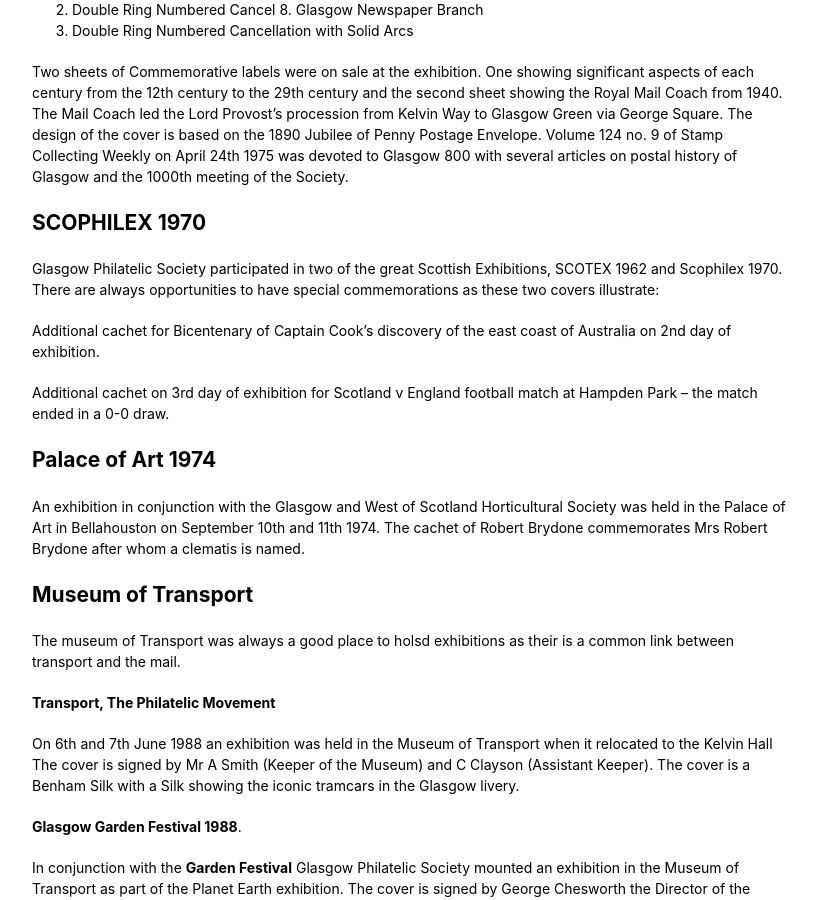
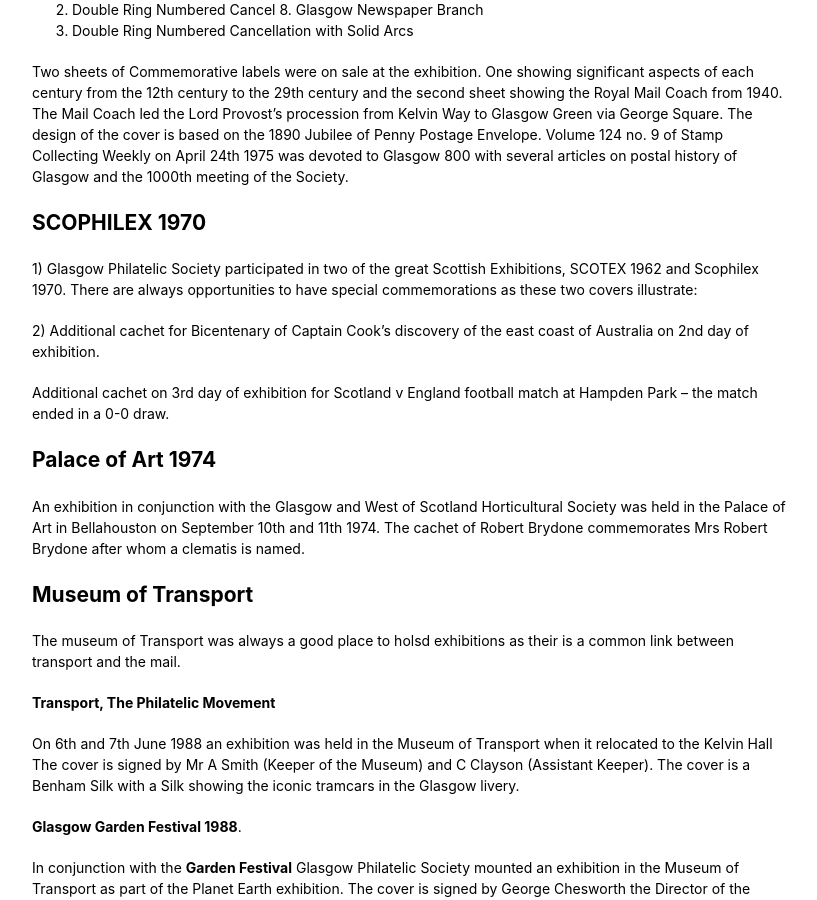
Before and after one commit to astalker/caledonian-stamps, a Jekyll site: the page built from history-glasgow.md, in a window 1280 px wide and 900 px high, scrolled down 1785 px. Shown: the whole window, without its empty margins (338-1155 px from the left). Built offline with Jekyll 4.4.1, drawn with Linux system fonts in a browser that asks for light colours; our own code applies the rules of GitHub Pages for plain Markdown files.

Commit message:
Fix formatting and numbering in history-glasgow.md

```diff
--- a/history-glasgow.md
+++ b/history-glasgow.md
@@ -59,9 +59,9 @@ Volume 124 no. 9 of Stamp Collecting Weekly on April 24th 1975 was devoted to Gl
 
 ## SCOPHILEX 1970
 
-Glasgow Philatelic Society participated in two of the great Scottish Exhibitions, SCOTEX 1962 and Scophilex 1970. There are always opportunities to have special commemorations as these two covers illustrate:
+1) Glasgow Philatelic Society participated in two of the great Scottish Exhibitions, SCOTEX 1962 and Scophilex 1970. There are always opportunities to have special commemorations as these two covers illustrate:
 
-Additional cachet for Bicentenary of Captain Cook’s discovery of the east coast of Australia on 2nd day of exhibition.
+2) Additional cachet for Bicentenary of Captain Cook’s discovery of the east coast of Australia on 2nd day of exhibition.
 
 Additional cachet on 3rd day of exhibition for Scotland v England football match at Hampden Park – the match ended in a 0-0 draw.
 
```
